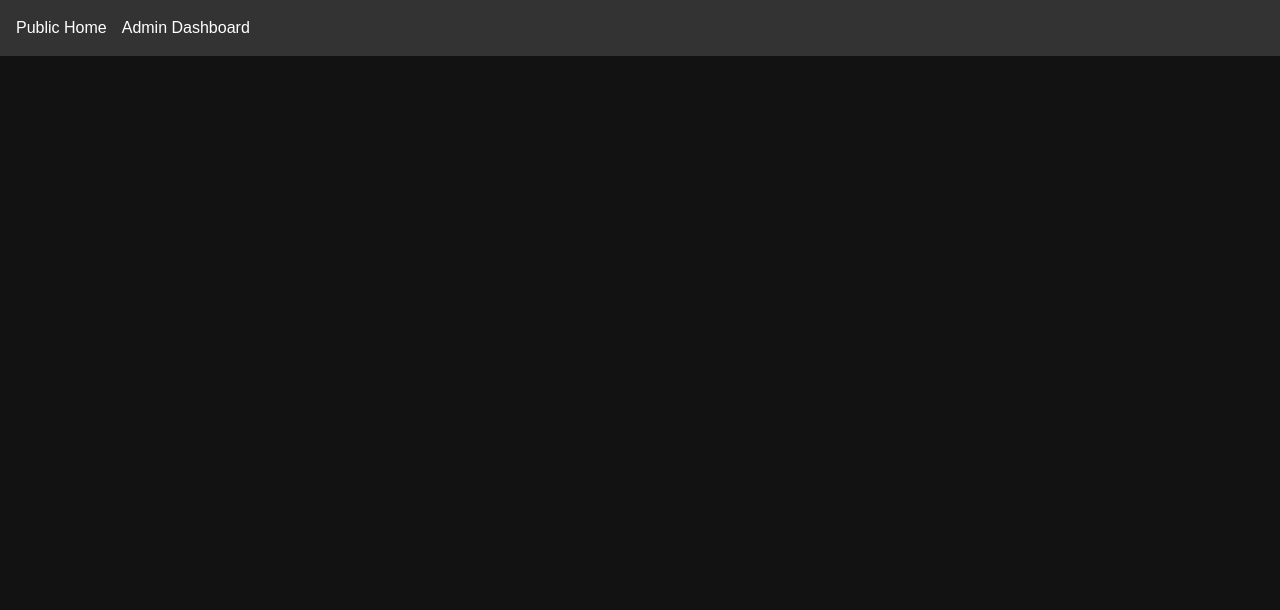
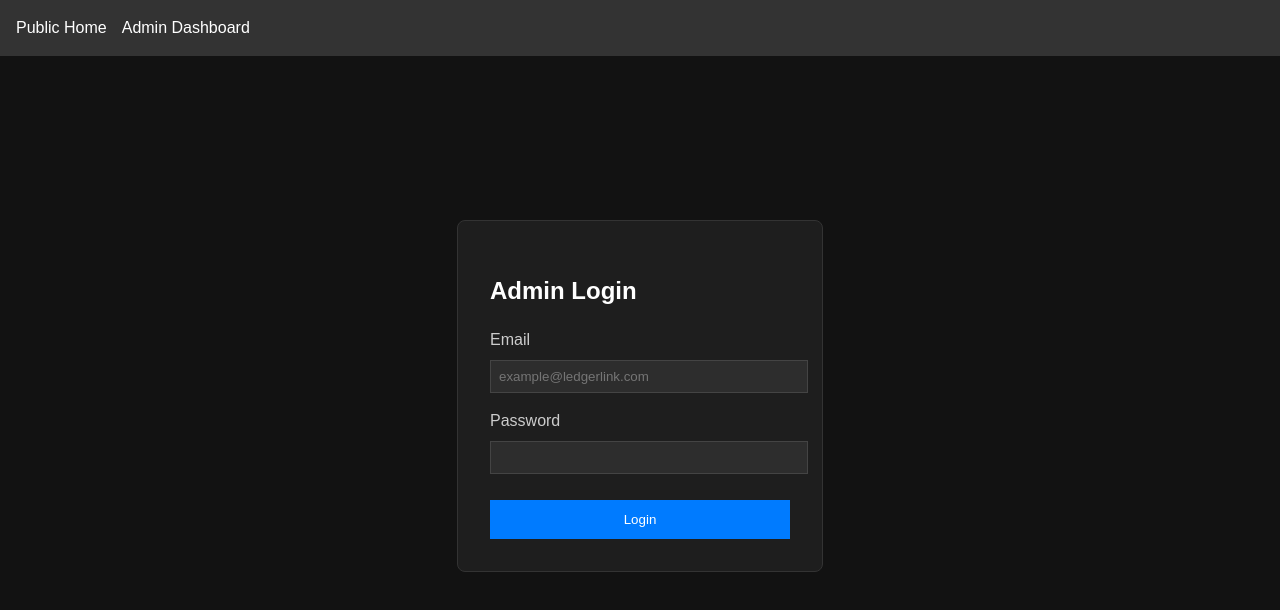
Before and after one commit to void-david/LedgerLink.Web, a Vue app: page /login in a window 1280 px wide. Shown: the top 610 px of the page. Built offline with nearby package versions, Linux system fonts and the light colour scheme.

Commit message:
Adde authStore, interceptor, loginView, and updated router

```diff
--- a/src/api/axios.ts
+++ b/src/api/axios.ts
@@ -7,4 +7,14 @@ const apiClient = axios.create({
     },
 });
 
+// Request Interceptor
+apiClient.interceptors.request.use((config) => {
+    const token = localStorage.getItem('token');
+    if (token){
+        config.headers.Authorization = `Bearer ${token}`;
+    }
+    return config;
+});
+
+
 export default apiClient;
--- a/src/main.ts
+++ b/src/main.ts
@@ -2,7 +2,9 @@ import { createApp } from 'vue'
 import './style.css'
 import App from './App.vue'
 import router from './router'
+import { createPinia } from 'pinia'
 
 createApp(App)
+    .use(createPinia())
     .use(router)
     .mount('#app')
--- a/src/router/index.ts
+++ b/src/router/index.ts
@@ -1,21 +1,27 @@
 import { createRouter, createWebHistory } from 'vue-router';
 import HomeView from '../views/HomeView.vue';
 import AdminDashboard from '../views/AdminDashboard.vue';
+import LoginView from '../views/LoginView.vue';
+import { useAuthStore } from '../stores/auth';
 
 const router = createRouter({
     history: createWebHistory(import.meta.env.BASE_URL),
     routes: [
-        {
-            path: '/',
-            name: 'home',
-            component: HomeView
-        },
-        {
-            path: '/admin',
-            name: 'admin',
-            component: AdminDashboard
-        }
-    ]
+    { path: '/', name: 'home', component: HomeView },
+    { path: '/login', name: 'login', component: LoginView }, // Add Login
+    { path: '/admin', name: 'admin', component: AdminDashboard, meta: { requiresAuth: true } } // Mark as protected
+  ]
+});
+
+// Navigation Guard
+router.beforeEach((to, from, next) => {
+    const authStore = useAuthStore();
+    if (to.meta.requiresAuth && !authStore.isAutheticated) {
+        next('/login'); // Redirect to login if not authenticated
+    } else {
+        next();
+    }
+
 });
 
 export default router;
--- /dev/null
+++ b/src/stores/auth.ts
@@ -0,0 +1,27 @@
+import { defineStore } from "pinia";
+import { ref, computed } from "vue";
+
+export const useAuthStore = defineStore('auth', () =>{
+    // Initialize from LocalStorage so we stay loged in on refresh
+    const token = ref(localStorage.getItem('token') || '');
+    const userEmail = ref(localStorage.getItem('userEmail') || '');
+
+    const isAutheticated = computed(() => !!token.value);
+
+    function login(newToken: string, email: string){
+        token.value = newToken;
+        userEmail.value = email;
+        // Save to browser local storage
+        localStorage.setItem('token', newToken);
+        localStorage.setItem('userEmail', email);
+    }
+
+    function logout(){
+        token.value = '';
+        userEmail.value = '';
+        localStorage.removeItem('token');
+        localStorage.removeItem('userEmail');
+    }
+
+    return { token, userEmail, isAutheticated, login, logout };
+});
--- /dev/null
+++ b/src/views/LoginView.vue
@@ -0,0 +1,60 @@
+<script setup lang="ts">
+import { ref } from 'vue';
+import { useRouter } from 'vue-router';
+import { useAuthStore } from '../stores/auth';
+import apiClient from '../api/axios';
+
+const email = ref('');
+const password = ref('');
+const error = ref('');
+const router = useRouter();
+const authStore = useAuthStore();
+
+const handleLogin = async () => {
+  try{
+      // Call the API
+      const response = await apiClient.post('/Auth/login', {
+        email: email.value,
+        password: password.value
+      });
+
+      // Save token to store
+      authStore.login(response.data.token, response.data.email);
+
+      // Redirect to admin dashboard
+      router.push('/admin');
+  } catch (err){
+      error.value = 'Invalid email or password';
+  }
+};
+</script>
+
+<template>
+    <div class="login-container">
+      <div class="login-card">
+        <h2>Admin Login</h2>
+        <form @submit.prevent="handleLogin">
+          <div class="form-group">
+            <label>Email</label>
+            <input v-model="email" type="email" required placeholder="example@ledgerlink.com" />
+          </div>
+          <div class="form-group">
+            <label>Password</label>
+            <input v-model="password" type="password" required />
+          </div>
+          <button type="submit" class="btn-primary">Login</button>
+        </form>
+        <p v-if="error" class="error">{{ error }}</p>
+      </div>
+    </div>
+</template>
+
+<style scoped>
+.login-container{ display: flex; justify-content: center; align-items: center; height: 80vh; }
+.login-card{ background: #1e1e1e; padding: 2rem; border-radius: 8px; width: 300px; border: 1px solid #333; }
+.form-group{ margin-bottom: 1rem; }
+label{ display: block; margin-bottom: 0.5rem; color: #ccc; }
+input{ width: 100%; padding: 0.5rem; background: #2d2d2d; border: 1px solid #444; color: white; }
+.btn-primary{ width: 100%; padding: 0.75rem; background: #007bff; color: white; border: none; cursor: pointer; margin-top: 10px;  }
+.error{ color: #ff6b6b; margin-top: 1rem; text-align: center; }
+</style>
```
